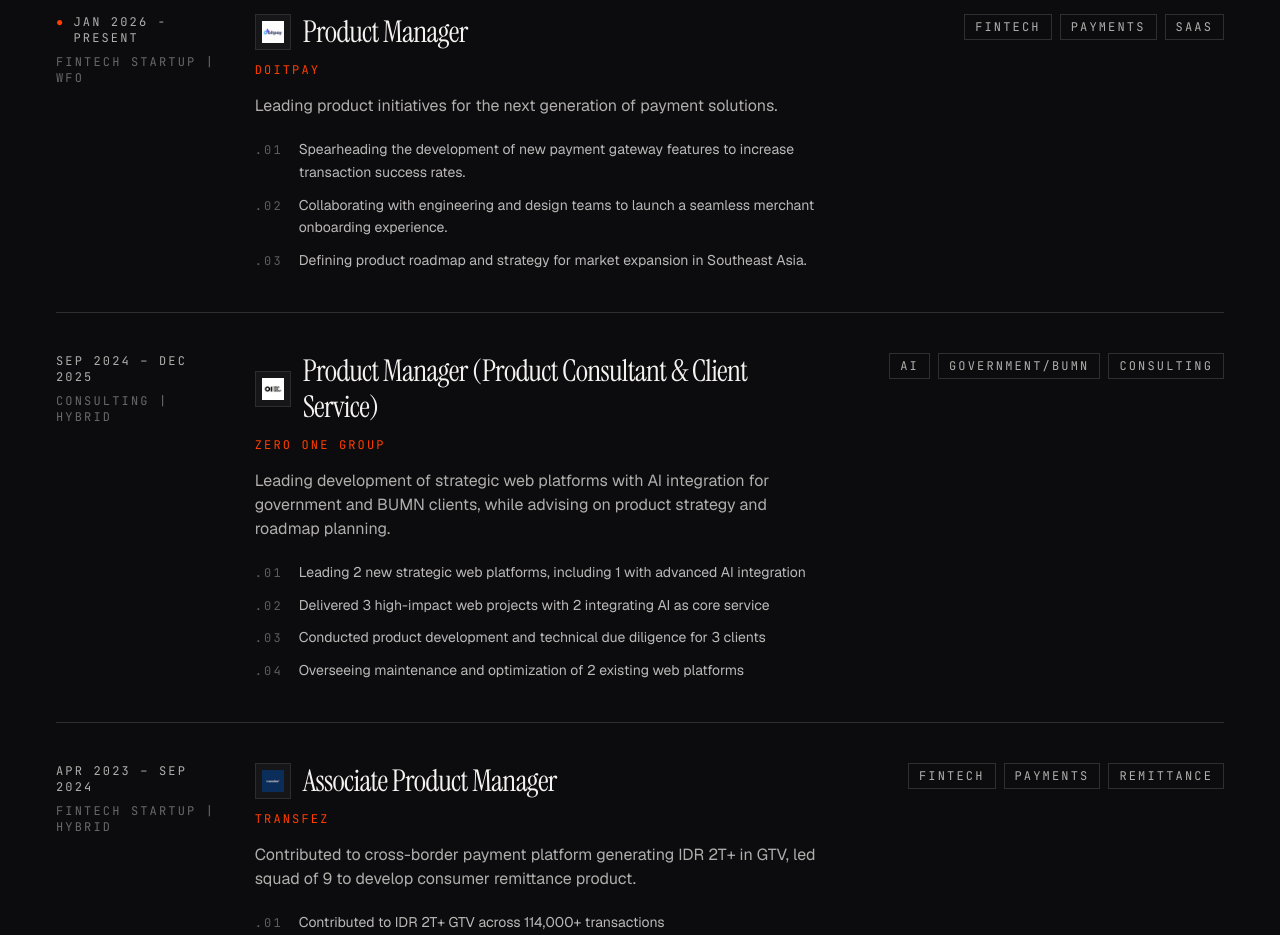
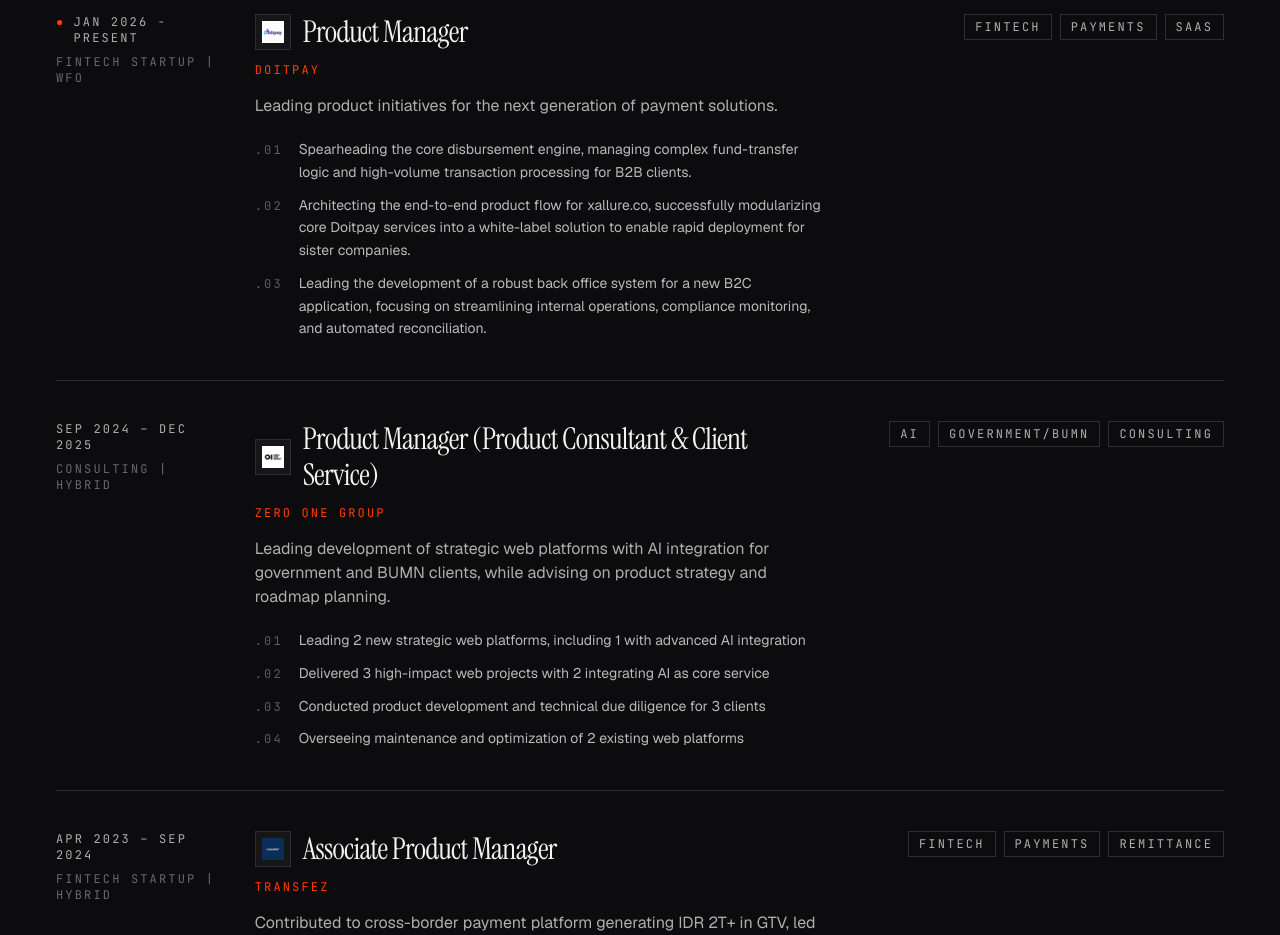
Before and after one commit to dhemalamf/daf-portfolio, a Next.js app: page / in a window 1280 px wide. Shown: the part 3760-4695 px from the top of the page. Built offline with nearby package versions, Linux system fonts and the light colour scheme; no server answers.

Commit message:
feat: update experience highlights for enhanced clarity and detail in product initiatives

```diff
--- a/src/data/profile.ts
+++ b/src/data/profile.ts
@@ -79,9 +79,9 @@
         type: "Fintech Startup | WFO",
         description: "Leading product initiatives for the next generation of payment solutions.",
         highlights: [
-            "Spearheading the development of new payment gateway features to increase transaction success rates.",
-            "Collaborating with engineering and design teams to launch a seamless merchant onboarding experience.",
-            "Defining product roadmap and strategy for market expansion in Southeast Asia."
+            "Spearheading the core disbursement engine, managing complex fund-transfer logic and high-volume transaction processing for B2B clients.",
+            "Architecting the end-to-end product flow for xallure.co, successfully modularizing core Doitpay services into a white-label solution to enable rapid deployment for sister companies.",
+            "Leading the development of a robust back office system for a new B2C application, focusing on streamlining internal operations, compliance monitoring, and automated reconciliation."
         ],
         industries: ["Fintech", "Payments", "SaaS"]
     },
```
